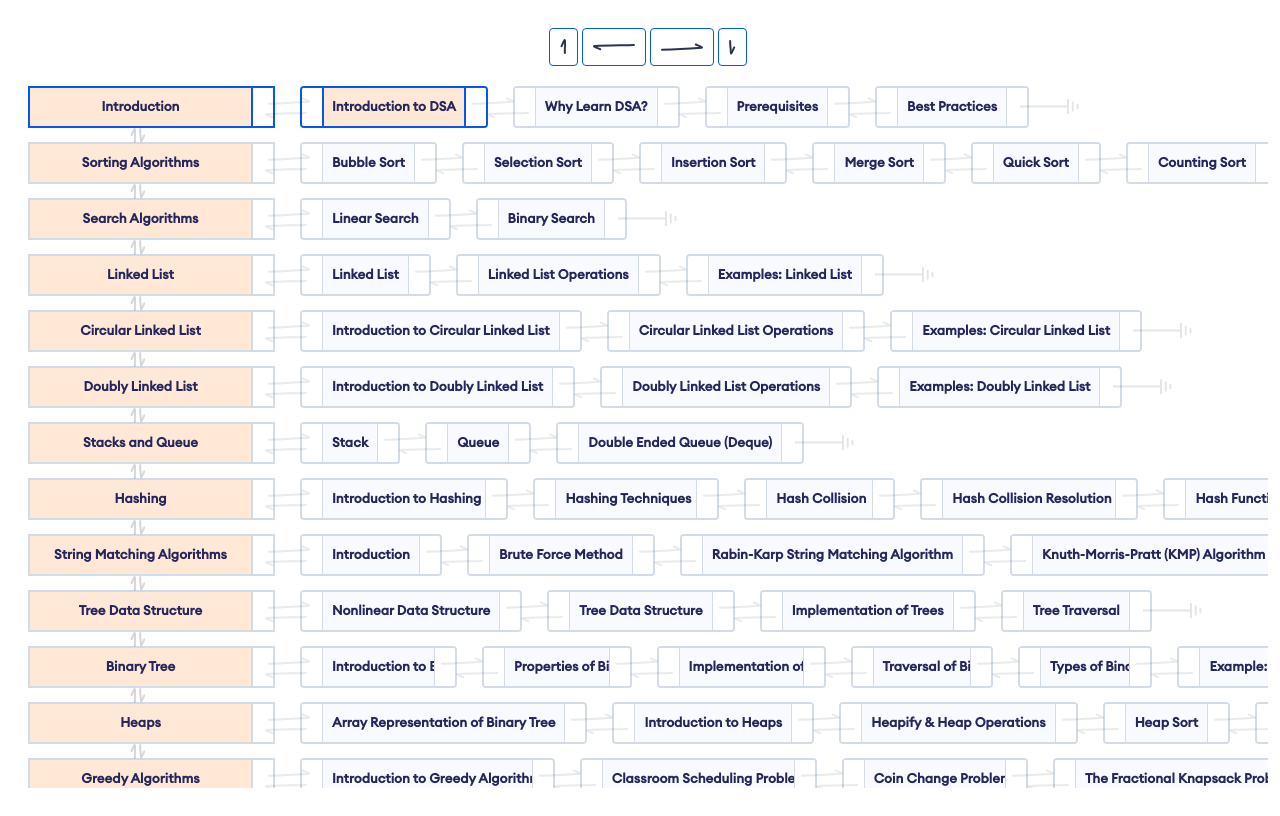
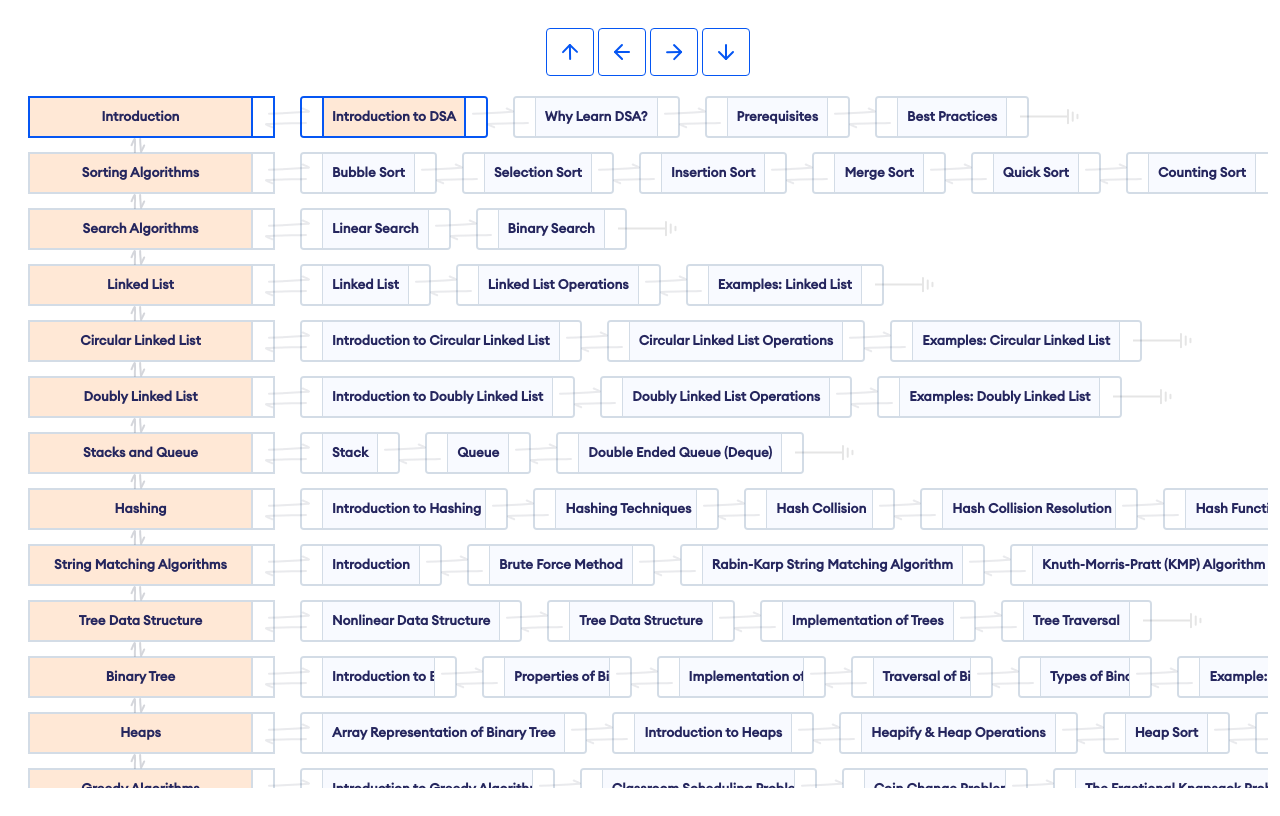
Before and after one commit to pandeysabin/dsa-course-navigation, a React (Create React App) app: page / in a window 1280 px wide. Built offline with nearby package versions, Linux system fonts and the light colour scheme.

Commit message:
use programiz icons for left, right, top, and down

```diff
--- a/src/App.js
+++ b/src/App.js
@@ -4,6 +4,10 @@ import {
   InterChapterBottomArrow,
   InterChapterTopArrow,
   LeftArrow,
+  ProgramizDownArrow,
+  ProgramizLeftArrow,
+  ProgramizRightArrow,
+  ProgramizUpArrow,
   RightArrow,
 } from "./Arrows";
 
@@ -313,16 +317,16 @@ const App = () => {
     <div className="course-container">
       <div className="navigation-buttons">
         <button onClick={goUp} className="nav-button">
-          <InterChapterTopArrow />
+          <ProgramizUpArrow />
         </button>
         <button onClick={goLeft} className="nav-button">
-          <LeftArrow />
+          <ProgramizLeftArrow />
         </button>
         <button onClick={goRight} className="nav-button">
-          <RightArrow />
+          <ProgramizRightArrow />
         </button>
         <button onClick={goDown} className="nav-button">
-          <InterChapterBottomArrow />
+          <ProgramizDownArrow />
         </button>
       </div>
       <div className="course-content" ref={courseContentRef}>
--- a/src/Arrows.js
+++ b/src/Arrows.js
@@ -48,34 +48,6 @@ export function InterChapterBottomArrow({ classNames }) {
       <path
         d="M2.11133 13.5361C2.37973 13.3088 2.80496 12.4652 2.89415 12.299C3.35268 11.4446 3.65865 10.8132 4.07133 9.93266C4.46129 9.10058 4.82199 8.25553 5.21642 7.42563"
         stroke="#2C334E"
-        stroke-width="2"
-        stroke-linecap="round"
-        stroke-linejoin="round"
-      />
-    </svg>
-  );
-}
-
-export function UpArrow({ isNavigating }) {
-  return (
-    <svg
-      className={`arrow-up ${isNavigating ? "highlight-forward" : ""}`}
-      width="26"
-      height="26"
-      viewBox="0 0 26 26"
-      fill="none"
-      xmlns="http://www.w3.org/2000/svg"
-    >
-      <path
-        d="M13.2252 20.1055L12.9878 6.10751"
-        stroke="#0556f3"
-        stroke-width="2"
-        stroke-linecap="round"
-        stroke-linejoin="round"
-      />
-      <path
-        d="M6.10752 13.2252L12.9878 6.10751L20.1055 12.9878"
-        stroke="#0556f3"
         stroke-width="2"
         stroke-linecap="round"
         stroke-linejoin="round"
@@ -140,10 +112,9 @@ export function RightArrow({ isNavigating }) {
   );
 }
 
-export function DownArrow({ isNavigating }) {
+export function ProgramizUpArrow() {
   return (
     <svg
-      className={`arrow-down ${isNavigating ? "highlight-forward" : ""}`}
       width="26"
       height="26"
       viewBox="0 0 26 26"
@@ -151,15 +122,15 @@ export function DownArrow({ isNavigating }) {
       xmlns="http://www.w3.org/2000/svg"
     >
       <path
-        d="M13.1896 6.107L13.0234 20.106"
-        stroke="#0556f3"
+        d="M13.1265 19.9989L12.8736 6.00114"
+        stroke="#0556F3"
         stroke-width="2"
         stroke-linecap="round"
         stroke-linejoin="round"
       />
       <path
-        d="M20.106 13.1896L13.0234 20.106L6.107 13.0234"
-        stroke="#0556f3"
+        d="M6.00116 13.1264L12.8736 6.00114L19.9989 12.8736"
+        stroke="#0556F3"
         stroke-width="2"
         stroke-linecap="round"
         stroke-linejoin="round"
@@ -167,3 +138,84 @@ export function DownArrow({ isNavigating }) {
     </svg>
   );
 }
+
+export function ProgramizDownArrow() {
+  return (
+    <svg
+      width="26"
+      height="26"
+      viewBox="0 0 26 26"
+      fill="none"
+      xmlns="http://www.w3.org/2000/svg"
+    >
+      <path
+        d="M13.0104 6.00001L12.9896 20"
+        stroke="#0556F3"
+        stroke-width="2"
+        stroke-linecap="round"
+        stroke-linejoin="round"
+      />
+      <path
+        d="M20 13.0104L12.9896 20L6.00002 12.9896"
+        stroke="#0556F3"
+        stroke-width="2"
+        stroke-linecap="round"
+        stroke-linejoin="round"
+      />
+    </svg>
+  );
+}
+
+export function ProgramizLeftArrow() {
+  return (
+    <svg
+      width="26"
+      height="26"
+      viewBox="0 0 26 26"
+      fill="none"
+      xmlns="http://www.w3.org/2000/svg"
+    >
+      <path
+        d="M20.0176 12.967L6.01801 13.0686"
+        stroke="#0556F3"
+        stroke-width="2"
+        stroke-linecap="round"
+        stroke-linejoin="round"
+      />
+      <path
+        d="M13.0686 20.0176L6.01801 13.0686L12.967 6.018"
+        stroke="#0556F3"
+        stroke-width="2"
+        stroke-linecap="round"
+        stroke-linejoin="round"
+      />
+    </svg>
+  );
+}
+
+export function ProgramizRightArrow() {
+  return (
+    <svg
+      width="26"
+      height="26"
+      viewBox="0 0 26 26"
+      fill="none"
+      xmlns="http://www.w3.org/2000/svg"
+    >
+      <path
+        d="M6.08728 13.1687L20.0863 13.0049"
+        stroke="#0556F3"
+        stroke-width="2"
+        stroke-linecap="round"
+        stroke-linejoin="round"
+      />
+      <path
+        d="M13.0049 6.08727L20.0863 13.0049L13.1687 20.0863"
+        stroke="#0556F3"
+        stroke-width="2"
+        stroke-linecap="round"
+        stroke-linejoin="round"
+      />
+    </svg>
+  );
+}
```
